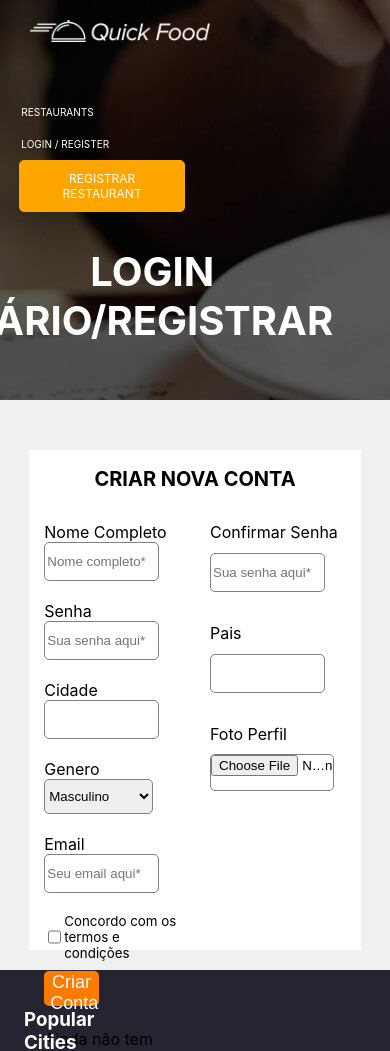
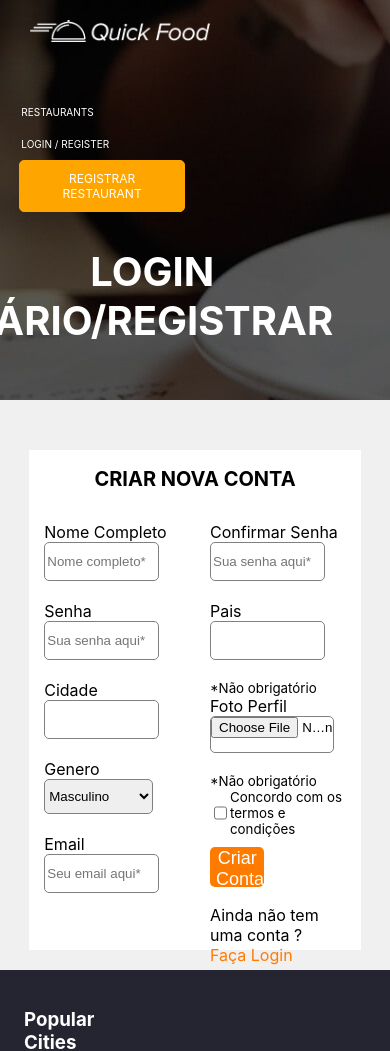
Before and after one commit to Kazinhoo0/Proj_QuickFood, a React (Create React App) app in the folder quickfood/: page /Criarconta in a window 390 px wide. Shown: the top 1051 px of the page. Built offline with nearby package versions, Linux system fonts and the light colour scheme.

Commit message:
19/09
configurando tratamento de erros

```diff
--- a/quickfood/package.json
+++ b/quickfood/package.json
@@ -15,6 +15,7 @@
     "react-router-dom": "^6.26.2",
     "react-scripts": "^5.0.1",
     "sqlite3": "^5.1.7",
+    "toastify-js": "^1.12.0",
     "web-vitals": "^2.1.4"
   },
   "scripts": {
--- a/quickfood/src/App.css
+++ b/quickfood/src/App.css
@@ -133,6 +133,11 @@
     width: 12% !important;
   }
 
+  .style-button-loginpage {
+    height: 35px !important;
+    width: 110px !important;
+  }
+
 
 
 
@@ -147,6 +152,11 @@
     margin-left: 50px !important;
   }
 
+  .style-button-loginpage {
+    height: 35px !important;
+    width: 110px !important;
+  }
+
   .container_h1tittle {
     margin-left: 180px !important;
     width: 76% !important;
@@ -185,8 +195,14 @@
 
   }
 
+  .style-button-loginpage {
+    height: 35px !important;
+    width: 110px !important;
+  }
+
   .container_home_text {
     width: 100%;
+
   }
 
 
@@ -292,6 +308,7 @@
 
   }
 
+
   .style_img-inforestaurant {
     width: 50%;
   }
@@ -376,7 +393,8 @@
   }
 
   .style-button-loginpage {
-    width: 40% !important;
+    width: 55% !important;
+    height: 35px !important;
   }
 
   /* resgitrar restaurants page */
@@ -543,7 +561,8 @@
 
 
   .style-button-loginpage {
-    width: 40% !important;
+    width: 55% !important;
+    height: 35px !important;
   }
 
 
@@ -825,7 +844,8 @@
   }
 
   .style-button-loginpage {
-    width: 40% !important;
+    width: 55% !important;
+    height: 40px !important;
   }
 
 
@@ -846,10 +866,6 @@
     margin-top: 50px;
     color: white;
     text-align: center;
-  }
-
-  .style-button-loginpage {
-    width: 60% !important;
   }
 
   .container_input-login-register {
@@ -2665,6 +2681,7 @@ strong {
   border-radius: 5px;
   border: 1px solid grey;
   height: 35px;
+
 }
 
 .style-input-loginpage-file {
@@ -2676,14 +2693,18 @@ strong {
 }
 
 .style-button-loginpage {
-  width: 25%;
+  /* border: 6px solid rgb(0, 0, 0); */
+  width: 30%;
   border-radius: 5px;
   border: none;
   background-color: rgb(255, 123, 0);
   font-size: 18px;
   color: white;
   height: 35px;
-}
+  cursor: pointer;
+}
+
+
 
 .container-nothaveaccount {
   margin-left: 15px;
@@ -2694,8 +2715,9 @@ strong {
 }
 
 .style-link-a {
-  color: rgb(255, 123, 0);
+  color: #ff7b00;
   padding: 5px;
+  cursor: pointer;
 }
 
 
@@ -2707,7 +2729,7 @@ strong {
   /* border: 1px solid rgb(228, 11, 11); */
   width: 95%;
   height: 500px;
-  background-color: white;
+  background-color: #ffffff;
 }
 
 .container-principal-restaurants-register {
@@ -2722,23 +2744,43 @@ strong {
 
 .container-formulario-restaurants {
   width: 50%;
-  /* border: 1px solid rgb(0, 0, 0); */
+  /* border: 1px solid rgb(255, 0, 0); */
   height: 300px;
   display: grid;
   padding: 15px;
 }
 
+.container-formulario-restaurants2 {
+  width: 50%;
+  border: 1px solid rgb(0, 0, 0);
+  height: 300px;
+  display: grid;
+  padding: 15px;
+}
+
 .container-input-registerrestaurants {
   /* border: 1px solid rgb(0, 255, 0); */
   display: flex;
-  height: 400px;
+  height: 420px;
+  /* background-color: white; */
+}
+
+.container_filho_inputs {
+  border: 3px solid #c04e3a;
+  display: flex;
+  width: 100%;
 }
 
 .style-container-termosecondicoes {
+  /* border: 1px solid red; */
   display: flex;
   padding-bottom: 10px;
 
 }
+
+
+
+
 
 
 
--- a/quickfood/src/screens/CreateAccount.jsx
+++ b/quickfood/src/screens/CreateAccount.jsx
@@ -1,13 +1,17 @@
-import topimg_home from '../assets_imgs/fb-subheader-4.jpg'
-import logo from '../assets_imgs/logo_quickfood.png'
-import optionsimg from '../assets_imgs/options-img.png'
-import imgemail from '../assets_imgs/mail.png'
-import imgmenuinstagram from '../assets_imgs/instagram.png'
+import topimg_home from '../assets_imgs/fb-subheader-4.jpg';
+import logo from '../assets_imgs/logo_quickfood.png';
+import optionsimg from '../assets_imgs/options-img.png';
+import imgemail from '../assets_imgs/mail.png';
+import imgmenuinstagram from '../assets_imgs/instagram.png';
+import imgmenutwitter from '../assets_imgs/twitter.png';
 import imgmenufacebook from '../assets_imgs/facebook.png'
-import imgmenutwitter from '../assets_imgs/twitter.png'
-import imgtelefone from '../assets_imgs/phone.png'
-import { useNavigate } from 'react-router-dom'
+import imgtelefone from '../assets_imgs/phone.png';
+import { useNavigate } from 'react-router-dom';
 import { useState, useEffect } from 'react';
+import Toastify from 'toastify-js';
+import "toastify-js/src/toastify.css"
+
+
 
 
 
@@ -41,9 +45,10 @@ export default function CreateAccount() {
     const [nomecompleto, setNomecompleto] = useState("")
     const [email, setemail] = useState("")
     const [senha, setsenha] = useState("")
+    const [confirmarsenha, setconfirmarsenha] = useState('')
     const [pais, setpais] = useState("")
     const [cidade, setcidade] = useState("")
-    const [genero, setgenero]= useState('masculino')
+    const [genero, setgenero] = useState('masculino')
 
 
     const handleSubmit = async (e) => {
@@ -64,9 +69,58 @@ export default function CreateAccount() {
         const data = await response.json();
 
         if (response.ok) {
+            Toastify(
+                {
+                    text: 'Usuário criado com sucesso!',
+                    position: 'center',
+                    style: {
+                        background: '#ff7b00',
+                        color: '#ffffff'
+                    }
+
+                }
+            ).showToast();
             console.log("Usuário registrado com sucesso!", data);
-        } else {
-          console.log("Erro ao registrar:", data.message);
+        }
+        if (!nomecompleto || !senha || !cidade || !genero || !email) {
+            Toastify(
+                {
+                    text: 'Todos os campos precisam ser preenchidos',
+                    position: 'center',
+                    style: {
+                        background: '#ff7b00',
+                        color: '#ffffff'
+                    }
+
+                }
+            ).showToast();
+            console.log("Todos os campos precisam ser preenchidos");
+        }
+        if (senha != confirmarsenha) {
+            Toastify(
+                {
+                    text: 'Ops! As senhas precisam ser iguais!',
+                    position: 'center',
+                    style: {
+                        background: '#ff7b00',
+                        color: '#ffffff'
+                    }
+
+                }
+            ).showToast();
+            console.log("Ops! As senhas precisam ser iguais!");
+        }
+        else {
+            Toastify({
+                text: 'Já existe uma conta com este email',
+                style: {
+                    background: '#db2d0e',
+                    color: '#ffffff',
+                    position: 'center'
+                }
+            }).showToast();
+
+            console.log('Já existe uma conta com este email')
         }
     };
 
@@ -106,7 +160,7 @@ export default function CreateAccount() {
                     <div className='container_input-restaurants-register'>
                         <h2 className='style-h2-loginpage' >CRIAR NOVA CONTA</h2>
                         <div className='container-input-registerrestaurants'>
-                            <form onSubmit={handleSubmit} className='container-formulario-restaurants' action="">
+                            <form className='container-formulario-restaurants' action="">
 
                                 <span>Nome Completo</span>
                                 <input
@@ -133,6 +187,7 @@ export default function CreateAccount() {
 
                                 <span>Genero</span>
                                 <select
+
                                     className='style-inputs-loginpage'
                                     name=""
                                     id=""
@@ -141,37 +196,50 @@ export default function CreateAccount() {
                                     <option value=""></option>
                                     <option value="feminino">Feminino</option>
                                     <option value="masculino">Masculino</option>
+
                                 </select>
 
                                 <span className='style_spans'>Email</span>
                                 <input value={email} onChange={(e) => setemail(e.target.value)} className='style-inputs-loginpage' placeholder='Seu email aqui*' type="email" />
 
+
+                            </form>
+
+
+
+                            <div className='container-formulario-restaurants' action="">
+
+                                <span>Confirmar Senha</span>
+                                <input
+                                    className='style-inputs-loginpage'
+                                    placeholder='Sua senha aqui*'
+                                    type="password"
+                                    onChange={(e) => setconfirmarsenha(e.target.value)}
+                                    value={confirmarsenha} />
+
+                                <span>Pais</span>
+                                <input value={pais} onChange={(e) => setpais(e.target.value)} className='style-inputs-loginpage' type="text" />
+                                <small className='style_naoobrigatoriotext'>*Não obrigatório</small>
+
+                                <span>Foto Perfil</span>
+                                <input className='style-input-loginpage-file' placeholder='Escolher Imagem*' type="file" />
+                                <small className='style_naoobrigatoriotext'>*Não obrigatório</small>
+
                                 <div className='style-container-termosecondicoes'>
                                     <input type="checkbox" />
-                                    <small>Concordo com os termos e condições</small>
+                                    <small >Concordo com os termos e condições</small>
                                 </div>
 
                                 <div className='container_buttoncriarconta'>
 
-                                    <button className='style-button-loginpage'>Criar Conta</button>
+                                    <button onClick={handleSubmit} className='style-button-loginpage'>Criar Conta</button>
                                     <p className='style-criarconta-a'>Ainda não tem uma conta ?
                                         <a onClick={handlenavigateLogin} className='style-link-a' > Faça Login</a>
                                     </p>
                                 </div>
+                            </div>
+                        </div>
 
-                            </form>
-
-                            <form className='container-formulario-restaurants' action="">
-                                <span>Confirmar Senha</span>
-                                <input className='style-inputs-loginpage' placeholder='Sua senha aqui*' type="password" />
-                                <span>Pais</span>
-                                <input value={pais} onChange={(e) => setpais(e.target.value)} className='style-inputs-loginpage' type="text" />
-                                <span>Foto Perfil</span>
-                                <input className='style-input-loginpage-file' placeholder='Escolher Imagem*' type="file" />
-
-                            </form>
-
-                        </div>
                     </div>
                 </div>
             </div>
```
Also changed, not shown: quickfood/server.js (+29 -9 lines), 2 other files (tests, documents, lock files or other folders). Lines whose indentation alone changed are shown as unchanged.
